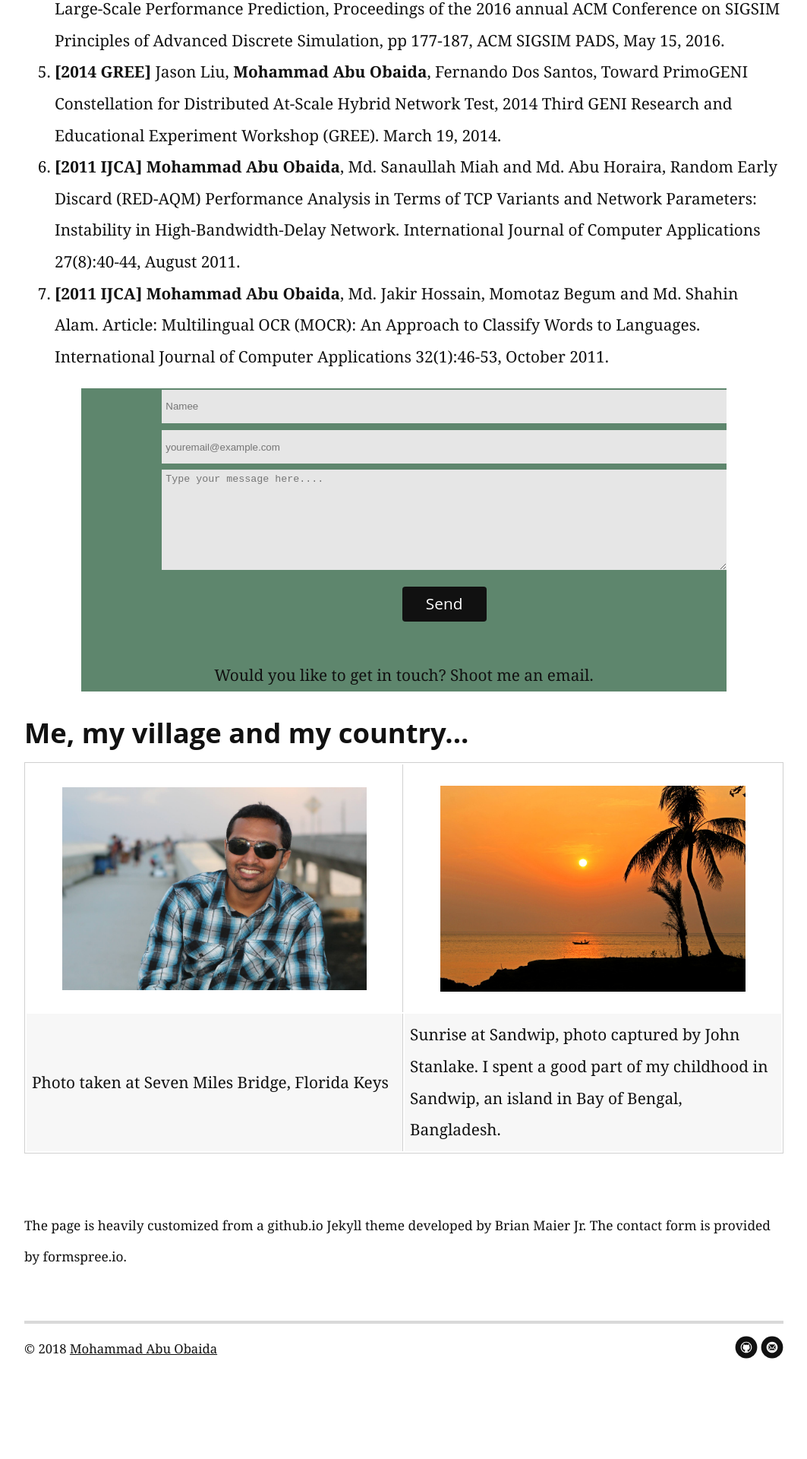
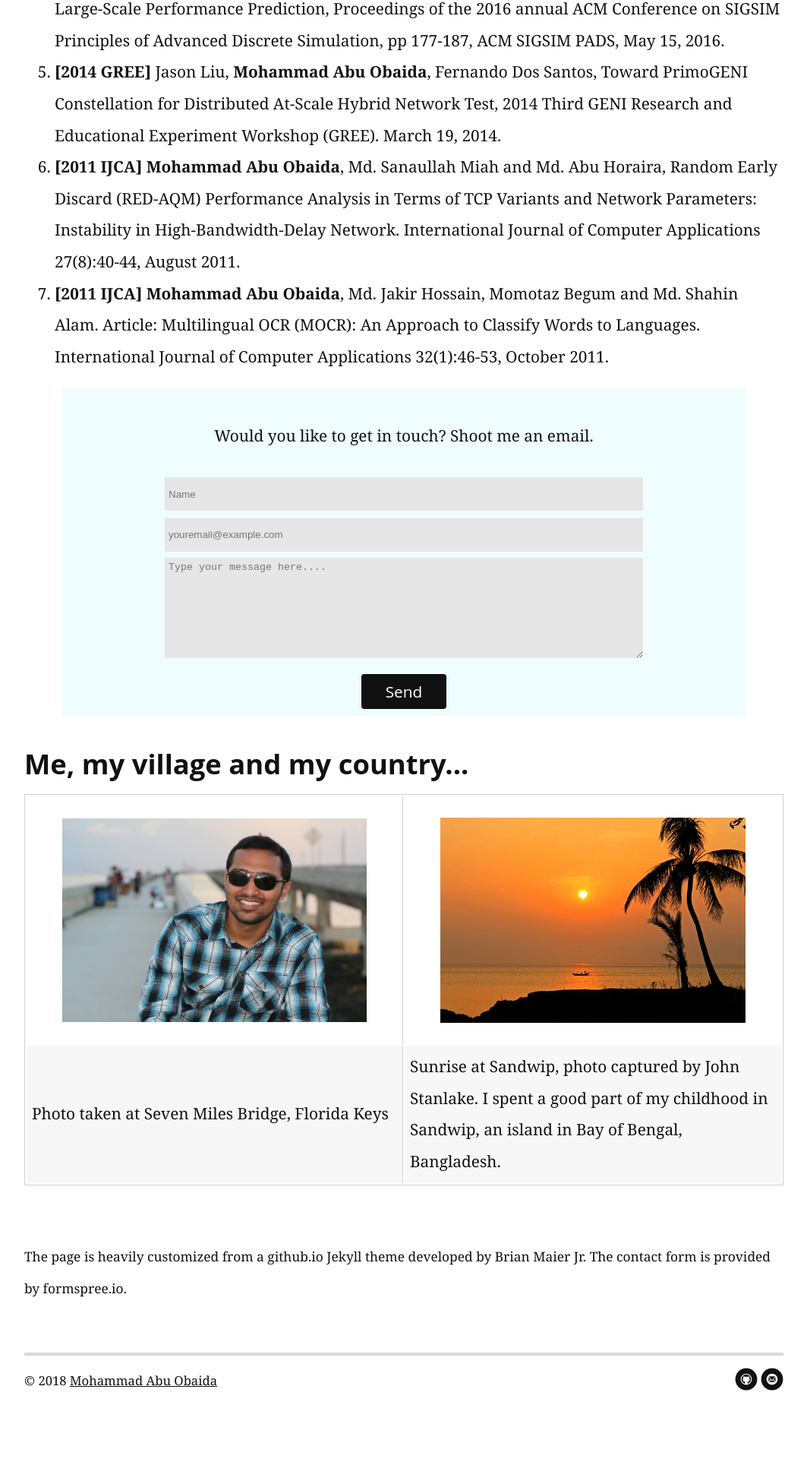
Before and after one commit to summonersRift/summonersrift.github.io, a Jekyll site: the page built from index.html, in a window 1280 px wide. Shown: the part 2100-4020 px from the top of the page at 76% size, without its empty margins (108-1171 px from the left). Built offline with Jekyll 4.4.1, drawn with Linux system fonts in a browser that asks for light colours; nearby versions of some CDN libraries; the list of posts is cut into pages by our own code; before the commit the page ends 3978 px from its top, so only the background shows below that.

Commit message:
contact card update

```diff
--- a/_includes/contact.html
+++ b/_includes/contact.html
@@ -1,11 +1,12 @@
    <div class="container" align="center">
       <div class="contactcard">
+         <br>
+           <p>Would you like to get in touch? Shoot me an email. </p>
            <form class="formembed" action="http://formspree.io/obaida007@gmail.com" method="POST">
-               <input type="text" id="name" name="name" class="full-width" placeholder="Namee"><br>
+               <input type="text" id="name" name="name" class="full-width" placeholder="Name"><br>
                <input type="email" id="email" name="_replyto" class="full-width" placeholder="youremail@example.com"><br>
                <textarea name="message" id="message" cols="30" rows="10" class="full-width" placeholder="Type your message here...."></textarea><br>
                <input type="submit" value="Send" class="button">
            </form >
-           <p>Would you like to get in touch? Shoot me an email. </p>
       </div>
    </div>
--- a/assets/css/style.css
+++ b/assets/css/style.css
@@ -547,17 +547,16 @@ code {
     background:#D0D0D0;
 }
 .contactcard {
-    background:#5e866d;
+    background:#effdff;
     text-align: center;
-    width:85%;
+    width:90%;
 }
 
 .formembed{
-   width: 75%
    text-align:center;
-   margin-left:12.5%;
+   margin-left:15%;
+   margin-right:15%;
 }
-
 
 
 .postNav .prev.image, .postNav .next.image {
```
